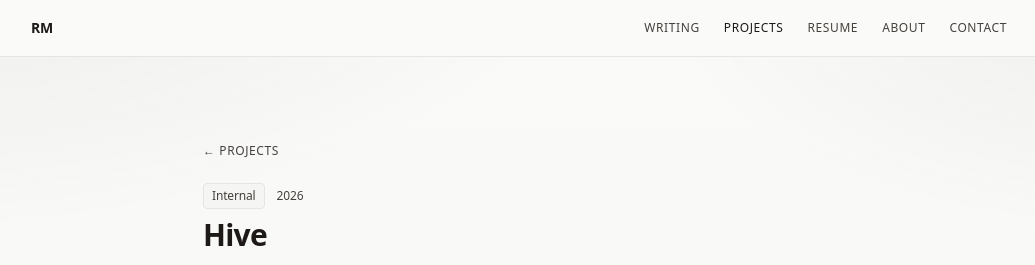
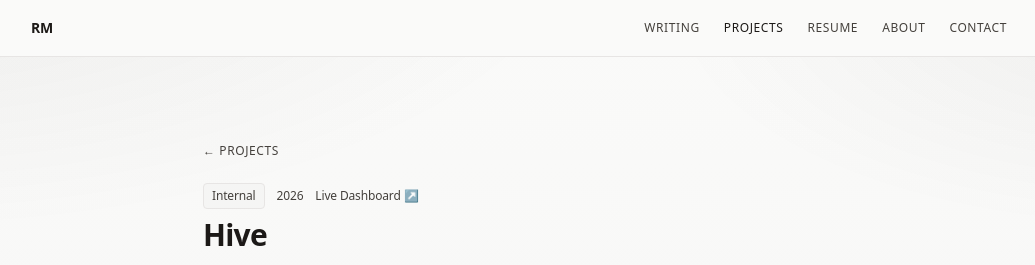
Before and after one commit to RohitMangtani/rohitmangtani-web, a Next.js app: page /lab/hive in a window 1280 px wide. Shown: the top 265 px of the page, without its empty margins (121-1156 px from the left). Built offline with nearby package versions, Linux system fonts and the light colour scheme.

Commit message:
Add live dashboard link to Hive article header
Co-Authored-By: Claude Opus 4.6 <noreply@anthropic.com>

```diff
--- a/app/lab/[slug]/page.tsx
+++ b/app/lab/[slug]/page.tsx
@@ -51,6 +51,16 @@ function ArticleContent({ article }: { article: ResearchData }) {
             Internal
           </span>
           <span className="text-xs text-[var(--fg-muted)]">{article.date}</span>
+          {article.liveUrl && (
+            <a
+              href={article.liveUrl}
+              target="_blank"
+              rel="noopener noreferrer"
+              className="text-xs text-[var(--fg-muted)] hover:text-[var(--fg)] transition-colors"
+            >
+              Live Dashboard &#8599;
+            </a>
+          )}
         </div>
         <h1 className="text-3xl font-bold tracking-tight mb-2">{article.title}</h1>
         <p className="text-[var(--fg-muted)]">{article.subtitle}</p>
--- a/data/research/hive.ts
+++ b/data/research/hive.ts
@@ -5,6 +5,7 @@ export const hiveData: ResearchData = {
   date: '2026',
   title: 'Hive',
   subtitle: 'An operating system for directing AI labor',
+  liveUrl: 'https://dashboard-flame-two-83.vercel.app?viewer=d6c8f4964e4fb13247a08bb616da88d557b4f34b503f1b9fe96e824822bd2bf0',
 
   onRamp: {
     description:
--- a/types/research.ts
+++ b/types/research.ts
@@ -12,6 +12,9 @@ export interface KeyNumber {
 }
 
 export interface ResearchData extends ArticleBase {
+  // Optional live project URL (shown in header)
+  liveUrl?: string;
+
   // Optional version tag
   version?: string;
 
```
